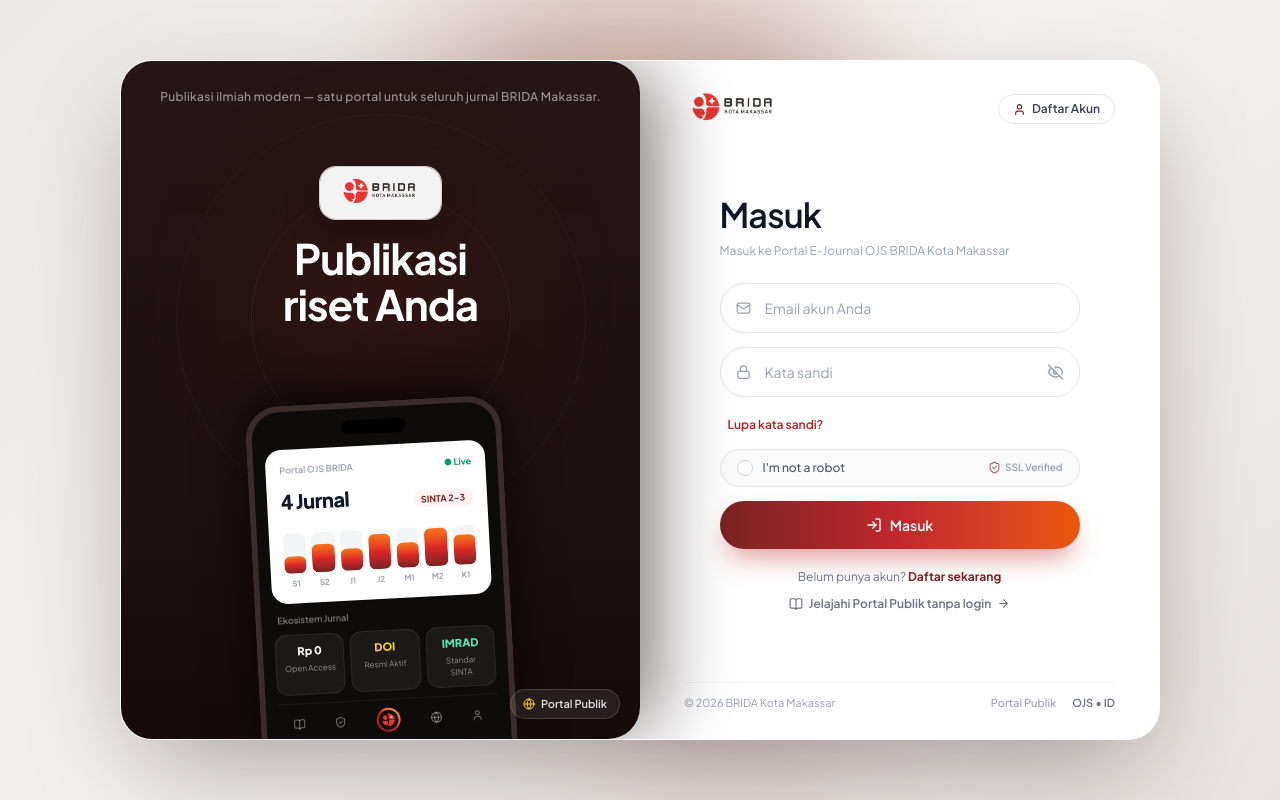
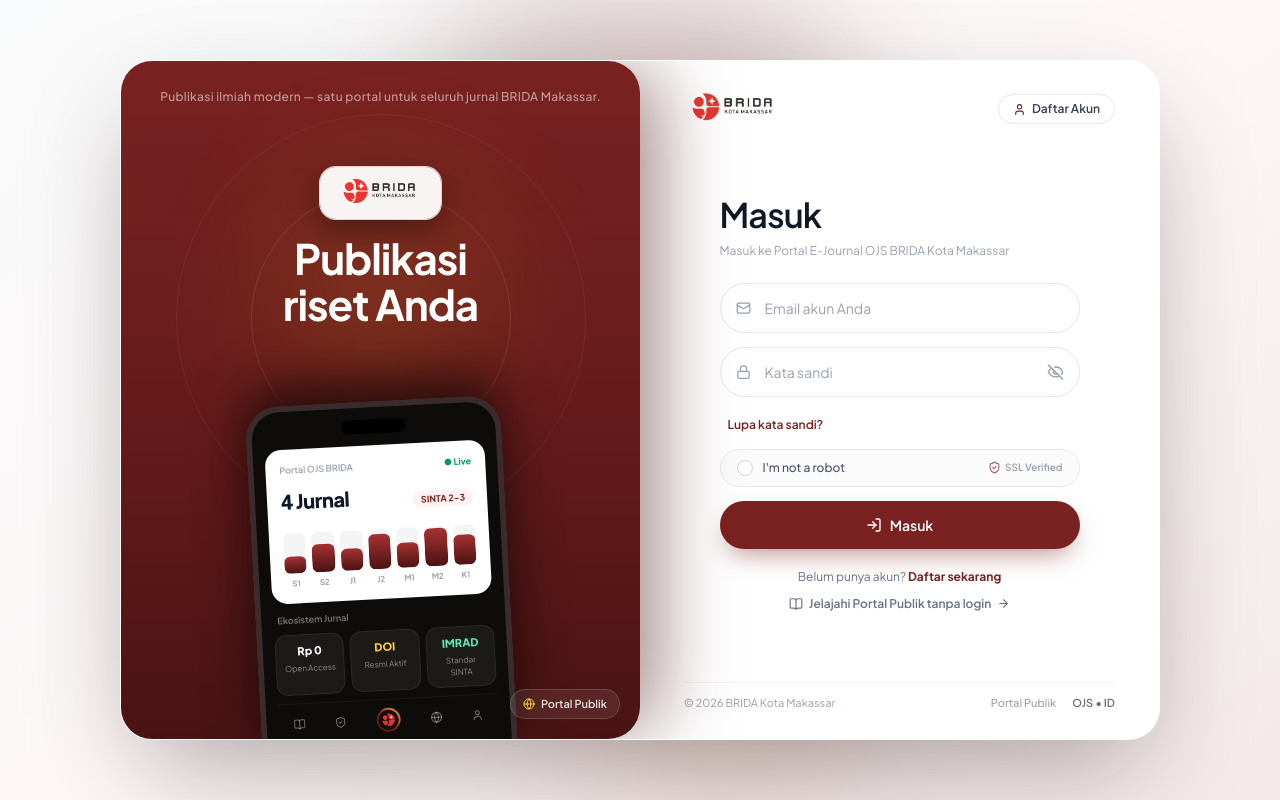
Before and after one commit to Xzzen/ojs-brida, a React (Vite) app in the folder frontend-ojs/: page / in a window 1280 px wide. Built offline with nearby package versions, Linux system fonts and the light colour scheme; no server answers; a web font is replaced by a local one.

Commit message:
style: harmonize Login page palette with SIGAP BRIDA Makassar maroon

```diff
--- a/frontend-ojs/src/Login.jsx
+++ b/frontend-ojs/src/Login.jsx
@@ -183,17 +183,17 @@ export default function Login({ onLogin, onOpenPublicPortal }) {
     <div
       className="min-h-screen w-full relative overflow-x-hidden flex items-center justify-center py-6 px-4 sm:px-8 select-none"
       style={{
-        background: 'linear-gradient(135deg, #ebe7e4 0%, #f4f1ee 50%, #e7e2df 100%)'
+        background: 'linear-gradient(145deg, #F9FAFB 0%, #FDF7F7 50%, #F3E9E9 100%)'
       }}
     >
-      {/* Subtle Ambient Warm Studio Halo Behind the Card */}
+      {/* Subtle Ambient SIGAP BRIDA Maroon Halo Behind the Card */}
       <div
-        className="pointer-events-none absolute top-0 left-1/2 -translate-x-1/2 w-[640px] h-[340px] rounded-full opacity-35 blur-3xl"
-        style={{ background: 'radial-gradient(circle, #b45309 0%, #7A2222 45%, transparent 75%)' }}
+        className="pointer-events-none absolute top-0 left-1/2 -translate-x-1/2 w-[640px] h-[340px] rounded-full opacity-25 blur-3xl"
+        style={{ background: 'radial-gradient(circle, #7A2222 0%, #4A1313 45%, transparent 75%)' }}
       />
       <div
-        className="pointer-events-none absolute bottom-0 right-1/4 w-[480px] h-[260px] rounded-full opacity-20 blur-3xl"
-        style={{ background: 'radial-gradient(circle, #7A2222 0%, transparent 70%)' }}
+        className="pointer-events-none absolute bottom-0 right-1/4 w-[480px] h-[260px] rounded-full opacity-15 blur-3xl"
+        style={{ background: 'radial-gradient(circle, #FBBF24 0%, #7A2222 45%, transparent 70%)' }}
       />
 
       {/* ====================================================================
@@ -330,7 +330,7 @@ export default function Login({ onLogin, onOpenPublicPortal }) {
               <button
                 type="submit"
                 disabled={loading}
-                className="w-full py-3 rounded-full bg-gradient-to-r from-[#7A2222] via-[#C2272D] to-[#EA580C] hover:brightness-105 active:scale-[0.99] text-white font-semibold text-sm shadow-[0_14px_28px_-8px_rgba(185,28,28,0.52)] transition-all cursor-pointer disabled:opacity-60 flex items-center justify-center gap-2"
+                className="w-full py-3 rounded-full bg-[#7A2222] hover:bg-[#661B1B] active:scale-[0.99] text-white font-semibold text-sm shadow-[0_12px_26px_-8px_rgba(122,34,34,0.52)] transition-all cursor-pointer disabled:opacity-60 flex items-center justify-center gap-2"
               >
                 <UserCheck size={16} />
                 <span>{loading ? 'Memproses...' : 'Daftar Akun Baru'}</span>
@@ -455,7 +455,7 @@ export default function Login({ onLogin, onOpenPublicPortal }) {
                       'Silakan hubungi Administrator Portal OJS BRIDA Kota Makassar (admin@brida.go.id) untuk pemulihan kata sandi.'
                     )
                   }
-                  className="text-xs font-semibold text-[#B91C1C] hover:text-[#7A2222] hover:underline cursor-pointer"
+                  className="text-xs font-semibold text-[#7A2222] hover:text-[#4A1313] hover:underline cursor-pointer"
                 >
                   Lupa kata sandi?
                 </button>
@@ -466,7 +466,7 @@ export default function Login({ onLogin, onOpenPublicPortal }) {
               <button
                 type="submit"
                 disabled={loading}
-                className="w-full py-3.5 rounded-full bg-gradient-to-r from-[#7A2222] via-[#C2272D] to-[#EA580C] hover:brightness-105 active:scale-[0.99] text-white font-semibold text-sm shadow-[0_14px_28px_-8px_rgba(185,28,28,0.52)] transition-all cursor-pointer disabled:opacity-60 flex items-center justify-center gap-2"
+                className="w-full py-3.5 rounded-full bg-[#7A2222] hover:bg-[#661B1B] active:scale-[0.99] text-white font-semibold text-sm shadow-[0_12px_26px_-8px_rgba(122,34,34,0.52)] transition-all cursor-pointer disabled:opacity-60 flex items-center justify-center gap-2"
               >
                 <LogIn size={16} />
                 <span>{loading ? 'Memproses...' : 'Masuk'}</span>
@@ -517,18 +517,18 @@ export default function Login({ onLogin, onOpenPublicPortal }) {
             sehingga pergantian teks sama sekali tidak terlihat mencolok!
            ================================================================ */}
         <div
-          className={`relative lg:absolute lg:top-0 lg:left-0 lg:w-1/2 lg:h-full z-30 overflow-hidden bg-gradient-to-b from-[#251717] via-[#1f1212] to-[#150b0b] text-white px-8 pt-7 pb-0 flex flex-col justify-between min-h-[430px] will-change-transform transition-all duration-[850ms] ease-[cubic-bezier(0.76,0,0.24,1)] ${
+          className={`relative lg:absolute lg:top-0 lg:left-0 lg:w-1/2 lg:h-full z-30 overflow-hidden bg-gradient-to-b from-[#7A2222] via-[#661B1B] to-[#4A1313] text-white px-8 pt-7 pb-0 flex flex-col justify-between min-h-[430px] will-change-transform transition-all duration-[850ms] ease-[cubic-bezier(0.76,0,0.24,1)] ${
             isRegister
-              ? 'lg:translate-x-full lg:rounded-l-[32px] lg:shadow-[-28px_0_75px_-10px_rgba(20,5,5,0.52)]'
-              : 'lg:translate-x-0 lg:rounded-r-[32px] lg:shadow-[28px_0_75px_-10px_rgba(20,5,5,0.52)]'
+              ? 'lg:translate-x-full lg:rounded-l-[32px] lg:shadow-[-28px_0_75px_-10px_rgba(74,19,19,0.5)]'
+              : 'lg:translate-x-0 lg:rounded-r-[32px] lg:shadow-[28px_0_75px_-10px_rgba(74,19,19,0.5)]'
           }`}
         >
-          {/* Ambient Rings & Warm Maroon Glow */}
-          <div className="pointer-events-none absolute top-[38%] left-1/2 -translate-x-1/2 -translate-y-1/2 w-[260px] h-[260px] rounded-full border border-white/[0.06]" />
-          <div className="pointer-events-none absolute top-[38%] left-1/2 -translate-x-1/2 -translate-y-1/2 w-[410px] h-[410px] rounded-full border border-white/[0.04]" />
+          {/* Ambient Rings & Warm Maroon-Gold Glow */}
+          <div className="pointer-events-none absolute top-[38%] left-1/2 -translate-x-1/2 -translate-y-1/2 w-[260px] h-[260px] rounded-full border border-white/[0.10]" />
+          <div className="pointer-events-none absolute top-[38%] left-1/2 -translate-x-1/2 -translate-y-1/2 w-[410px] h-[410px] rounded-full border border-white/[0.06]" />
           <div
-            className="pointer-events-none absolute top-[34%] left-1/2 -translate-x-1/2 -translate-y-1/2 w-[320px] h-[320px] rounded-full opacity-25 blur-3xl"
-            style={{ background: 'radial-gradient(circle, #991B1B 0%, transparent 70%)' }}
+            className="pointer-events-none absolute top-[34%] left-1/2 -translate-x-1/2 -translate-y-1/2 w-[320px] h-[320px] rounded-full opacity-20 blur-3xl"
+            style={{ background: 'radial-gradient(circle, #FBBF24 0%, transparent 70%)' }}
           />
 
           {/* Top Tagline (Blur-Morph Halus Saat Berpindah) */}
@@ -599,7 +599,7 @@ export default function Login({ onLogin, onOpenPublicPortal }) {
                     <div key={bar.label} className="flex-1 flex flex-col items-center gap-1 h-full justify-end">
                       <div className="w-full bg-gray-100 rounded-md h-full flex items-end overflow-hidden">
                         <div
-                          className="w-full rounded-md bg-gradient-to-t from-[#7A2222] via-[#DC2626] to-[#F97316]"
+                          className="w-full rounded-md bg-gradient-to-t from-[#4A1313] via-[#7A2222] to-[#A63232]"
                           style={{ height: `${bar.h}%` }}
                         />
                       </div>
@@ -629,7 +629,7 @@ export default function Login({ onLogin, onOpenPublicPortal }) {
                 <div className="pt-2 flex items-center justify-around text-white/40 border-t border-white/[0.06]">
                   <BookOpen size={12} />
                   <ShieldCheck size={12} />
-                  <div className="w-6 h-6 rounded-full bg-gradient-to-tr from-[#7A2222] via-[#DC2626] to-[#FBBF24] p-[2px] flex items-center justify-center">
+                  <div className="w-6 h-6 rounded-full bg-gradient-to-tr from-[#4A1313] via-[#7A2222] to-[#FBBF24] p-[2px] flex items-center justify-center">
                     <div className="w-full h-full rounded-full bg-[#120c0c] flex items-center justify-center">
                       <img src="/assets/brida-favicon.png" alt="" className="w-3.5 h-3.5 object-contain" />
                     </div>
```
